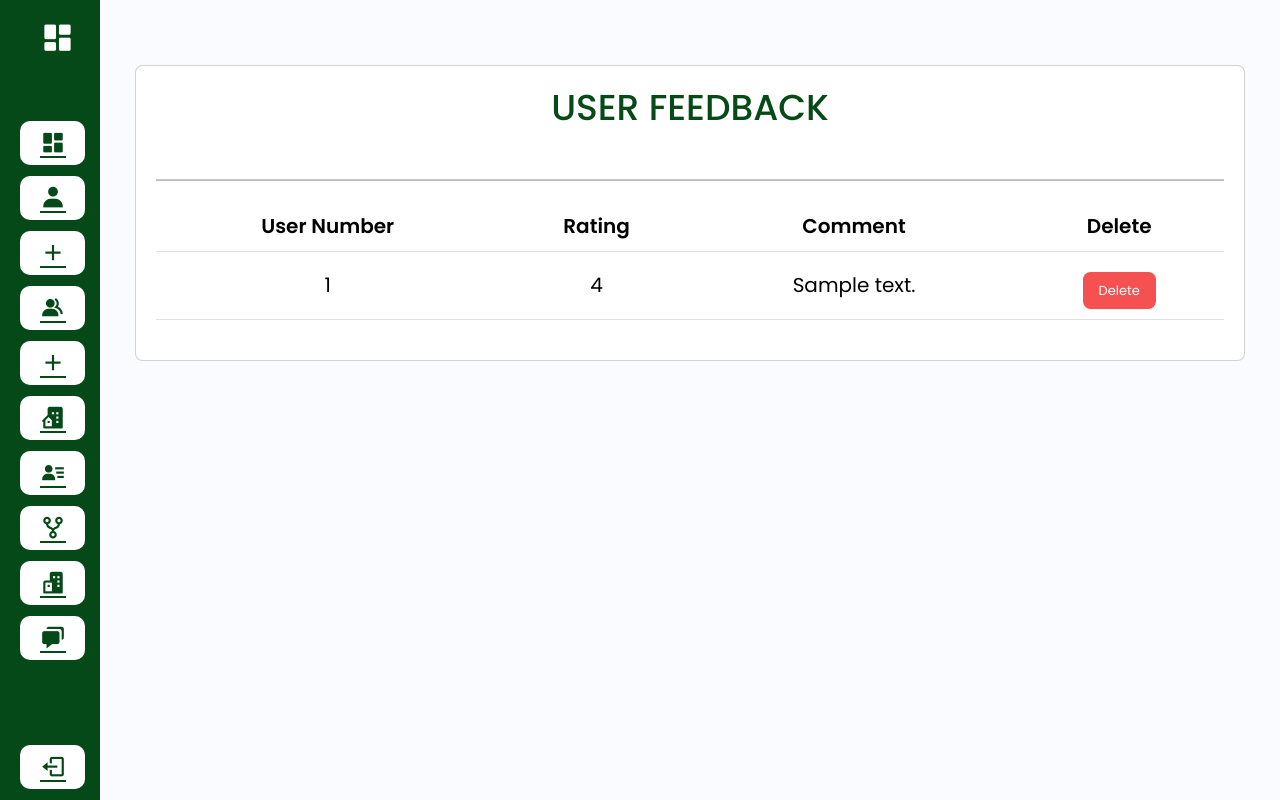
After one commit to denisesarona/ExploreCCATAdmin, a PHP site: page /admin/userfeedback.php in a window 1280 px wide. The commit adds this page. Run offline with PHP 8.4, Linux system fonts and the light colour scheme; the visitor is signed in with stand-in values (Sample User, id 1); tables that the repository leaves empty or names only in its code hold one stand-in row (values such as "Sample post"); some libraries are stand-ins or nearby versions.

Commit message:
Created user feedback page

```diff
--- a/admin/includes/sidebar.php
+++ b/admin/includes/sidebar.php
@@ -62,6 +62,12 @@
                 <span class="sidebar-txt">BUILDING INFORMATION</span>
             </a>
         </li>
+        <li class="sidebar-item">
+            <a href="userfeedback.php" class="sidebar-link">
+            <i class='bx bxs-chat'></i>
+                <span class="sidebar-txt">USER FEEDBACK</span>
+            </a>
+        </li>
     </ul>
     <div class="sidebar-footer">
         <a href="logout.php" class="sidebar-link">
--- /dev/null
+++ b/admin/userfeedback.php
@@ -0,0 +1,60 @@
+<?php
+    include('includes/header.php');
+    include('../functions/queries.php');
+    include('../middleware/adminMiddleware.php');
+?>
+<link rel="stylesheet" href="assets/css/style.css">
+
+<!--------------- FACULTY POSITION PAGE --------------->
+<div class="container">
+    <div class="row">
+        <div class="col-md-12">
+            <div class="card mt-5">
+                <h3>USER FEEDBACK</h3>
+                <div class="card-body">
+                    <hr style="border-bottom: 1px solid #000;">
+                    <table class="table text-center">
+                        <thead>
+                            <tr style="text-align: center; vertical-align: middle;">
+                                <th class="d-table-cell d-lg-table-cell">User Number</th>
+                                <th class="d-table-cell d-lg-table-cell">Rating</th>
+                                <th class="d-table-cell d-lg-table-cell">Comment</th>
+                                <th class="d-table-cell d-lg-table-cell">Delete</th>
+                            </tr>
+                        </thead>
+                        <tbody>
+                            <?php
+                                $feedback = getData("feedbacktbl"); // FUNCTION TO FETCH DATA FROM THE DATABASE
+                                if(mysqli_num_rows($feedback) > 0){ // CHECK IF THERE ARE ANY
+                                    foreach($feedback as $item){ // ITERATE THROUGH EACH POSITION
+                            ?>
+                                        <tr style="text-align: center; vertical-align: middle;">
+                                            <td><?= $item['fid']; ?></td>
+                                            <td><?= $item['rating']; ?></td>
+                                            <td><?= $item['feedback_text']; ?></td>
+                                            <td>
+                                                <form action="codes.php" method="POST">
+                                                    <input type="hidden" name="fid" value="<?= $item['fid'];?>">
+                                                    <button type="submit" class="btn RedBtn" style="margin-top: 10px;" name="deleteFeedback_button">Delete</button>
+                                                </form>
+                                            </td>
+                                        </tr>
+                                <?php
+                                        }
+                                    } else {
+                                ?>
+                                        <tr>
+                                            <td colspan="5"><br>No records found</td>
+                                        </tr>
+                                <?php
+                                    }
+                                ?>
+                        </tbody>
+                    </table>
+                </div>
+            </div>
+        </div>
+    </div>
+</div>
+<!--------------- FOOTER --------------->
+<?php include('includes/footer.php'); ?>
```
Also changed, not shown: admin/codes.php (+16 -0 lines).
